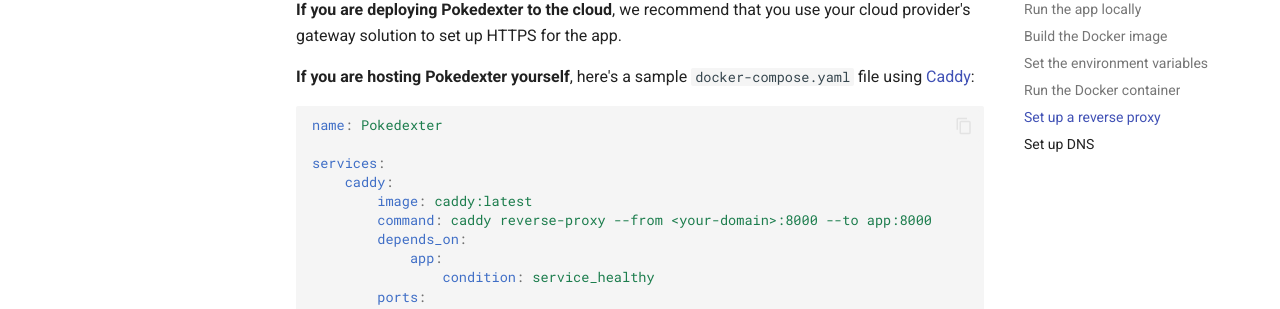
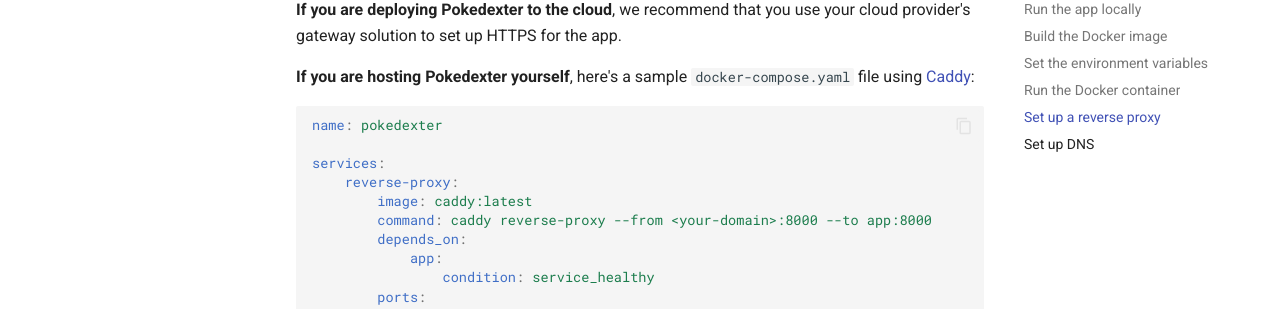
Before and after one commit to cj12-calm-calatheas/code-jam-12, an MkDocs documentation site: the page built from docs/setup-guide.md, in a window 1280 px wide and 900 px high, scrolled down 2480 px. Shown: the part 144-453 px from the top of the window. Built offline with MkDocs 1.6.1 and Material for MkDocs 9.7.7, drawn with Linux system fonts in a browser that asks for light colours; comment, search, counter and statistics services are not loaded; some of the changed lines change nothing that is shown.

Commit message:
docs: tweak docker-compose sample

````diff
--- a/docs/setup-guide.md
+++ b/docs/setup-guide.md
@@ -99,10 +99,10 @@
 **If you are hosting Pokedexter yourself**, here's a sample `docker-compose.yaml` file using [Caddy](https://caddyserver.com/):
 
 ```yaml
-name: Pokedexter
+name: pokedexter
 
 services:
-    caddy:
+    reverse-proxy:
         image: caddy:latest
         command: caddy reverse-proxy --from <your-domain>:8000 --to app:8000
         depends_on:
````
